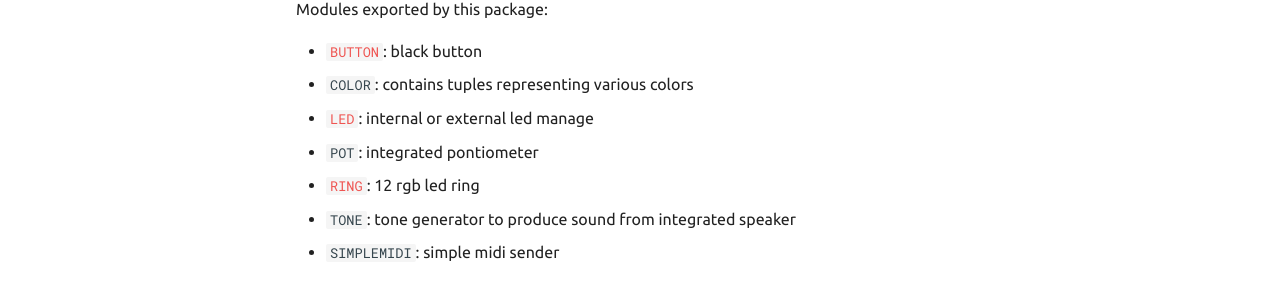
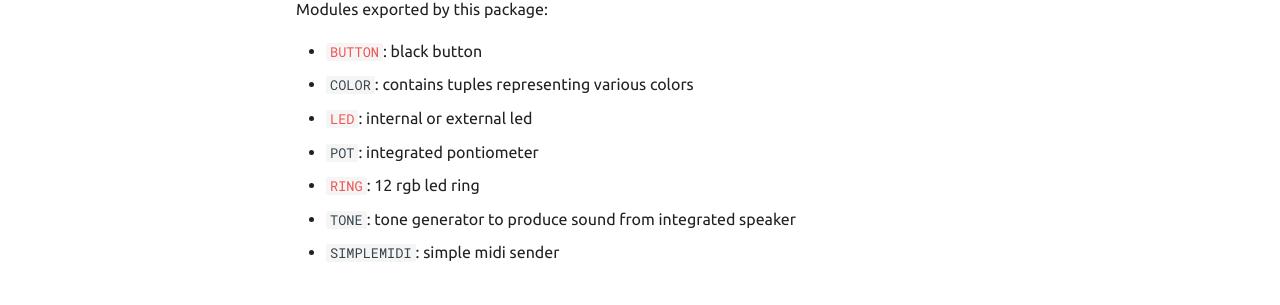
Before and after one commit to pythoninabox/pybox2, an MkDocs documentation site: the page built from docs/index.md, in a window 1280 px wide. Shown: the part 224-529 px from the top of the page. Built offline with MkDocs 1.6.1 and Material for MkDocs 9.7.7, drawn with Linux system fonts in a browser that asks for light colours.

Commit message:
update index.md

```diff
--- a/docs/index.md
+++ b/docs/index.md
@@ -6,7 +6,7 @@ Modules exported by this package:
 
 - [`BUTTON`](button.md): black button
 - `COLOR`: contains tuples representing various colors
-- [`LED`](led.md): internal or external led manage
+- [`LED`](led.md): internal or external led
 - `POT`: integrated pontiometer
 - [`RING`](ring.md): 12 rgb led ring
 - `TONE`: tone generator to produce sound from integrated speaker
```
